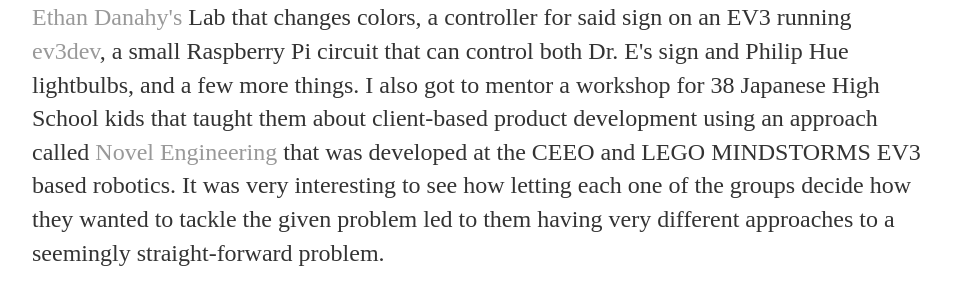
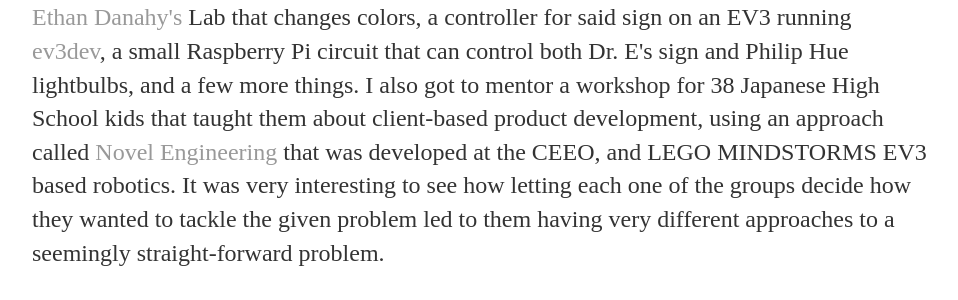
Before and after one commit to mateoguaman/mateoguaman.github.io, a Jekyll site: the page built from about/index.html, in a window 1280 px wide. Shown: the part 455-755 px from the top of the page, without its empty margins (160-1118 px from the left). Built offline with Jekyll 4.4.1, drawn with Linux system fonts in a browser that asks for light colours.

Commit message:
Update index.html

```diff
--- a/about/index.html
+++ b/about/index.html
@@ -5,7 +5,7 @@
 	<div class="about">
 		<h1>About</h1>
 		<p>Hi! I was born and raised in the beautiful city of Quito, Ecuador. Currently I am studying Electrical Engineering at Tufts University, which means that I live in either Somerville or Medford, Massachusetts depending on the time of the year, right outside of Boston.</p>
-		<p>As of the summer of 2017, I am an intern at Tufts University's <a href="http://ceeo.tufts.edu" target="_blank">Center for Engineering Education and Outreach</a> (CEEO) building some cool IoT devices and helping create a local network of IoT devices that can be used to develop and showcase the IoT capabilities of the LEGO MINDSTORMS EV3. For example, I have built an Arduino-based IoT sign for <a href="http://ceeo.tufts.edu/people/danahy.htm" target="_blank">Dr. Ethan Danahy's</a> Lab that changes colors, a controller for said sign on an EV3 running <a href="http://www.ev3dev.org" target="_blank">ev3dev</a>, a small Raspberry Pi circuit that can control both Dr. E's sign and Philip Hue lightbulbs, and a few more things. I also got to mentor a workshop for 38 Japanese High School kids that taught them about client-based product development using an approach called <a href="http://www.novelengineering.org" target="_blank">Novel Engineering</a> that was developed at the CEEO and LEGO MINDSTORMS EV3 based robotics. It was very interesting to see how letting each one of the groups decide how they wanted to tackle the given problem led to them having very different approaches to a seemingly straight-forward problem.</p>
+		<p>As of the summer of 2017, I am an intern at Tufts University's <a href="http://ceeo.tufts.edu" target="_blank">Center for Engineering Education and Outreach</a> (CEEO) building some cool IoT devices and helping create a local network of IoT devices that can be used to develop and showcase the IoT capabilities of the LEGO MINDSTORMS EV3. For example, I have built an Arduino-based IoT sign for <a href="http://ceeo.tufts.edu/people/danahy.htm" target="_blank">Dr. Ethan Danahy's</a> Lab that changes colors, a controller for said sign on an EV3 running <a href="http://www.ev3dev.org" target="_blank">ev3dev</a>, a small Raspberry Pi circuit that can control both Dr. E's sign and Philip Hue lightbulbs, and a few more things. I also got to mentor a workshop for 38 Japanese High School kids that taught them about client-based product development, using an approach called <a href="http://www.novelengineering.org" target="_blank">Novel Engineering</a> that was developed at the CEEO, and LEGO MINDSTORMS EV3 based robotics. It was very interesting to see how letting each one of the groups decide how they wanted to tackle the given problem led to them having very different approaches to a seemingly straight-forward problem.</p>
 		<p>I am also currently working at Tufts University's CRISP (Controls, Robotics, Identification, and Signal Processing) Lab under <a href="https://www.eecs.tufts.edu/~khan/" target="_blank">Professor Usman Khan</a>. My current project involves building a land robot that can detect a certain object and navigate to it using computer vision. This robot is controlled from a Raspberry Pi communicating through <a href="http://www.ros.org" target="_blank">ROS</a> (Robot Operating System) to an Arduino, which is in charge of controlling the motors and reading the sensors. One of the secondary goals of this project is communicating with a drone being developed at the lab through ROS in real time so that they can collaborate to reach a certain goal. This project has exposed me to a ton of technologies such as ROS, IMUs (Inertial Measurement Units), filtering the data coming from the IMU, quaternions,  and control loops. Although I am still by no means an expert on any of these topics, I certainly look forward to learning more about them in the future.</p>
 		<p>In my free time I like to bike around Boston, play the piano, and explore the lovely city I live in.</p>
 	</div>
```
